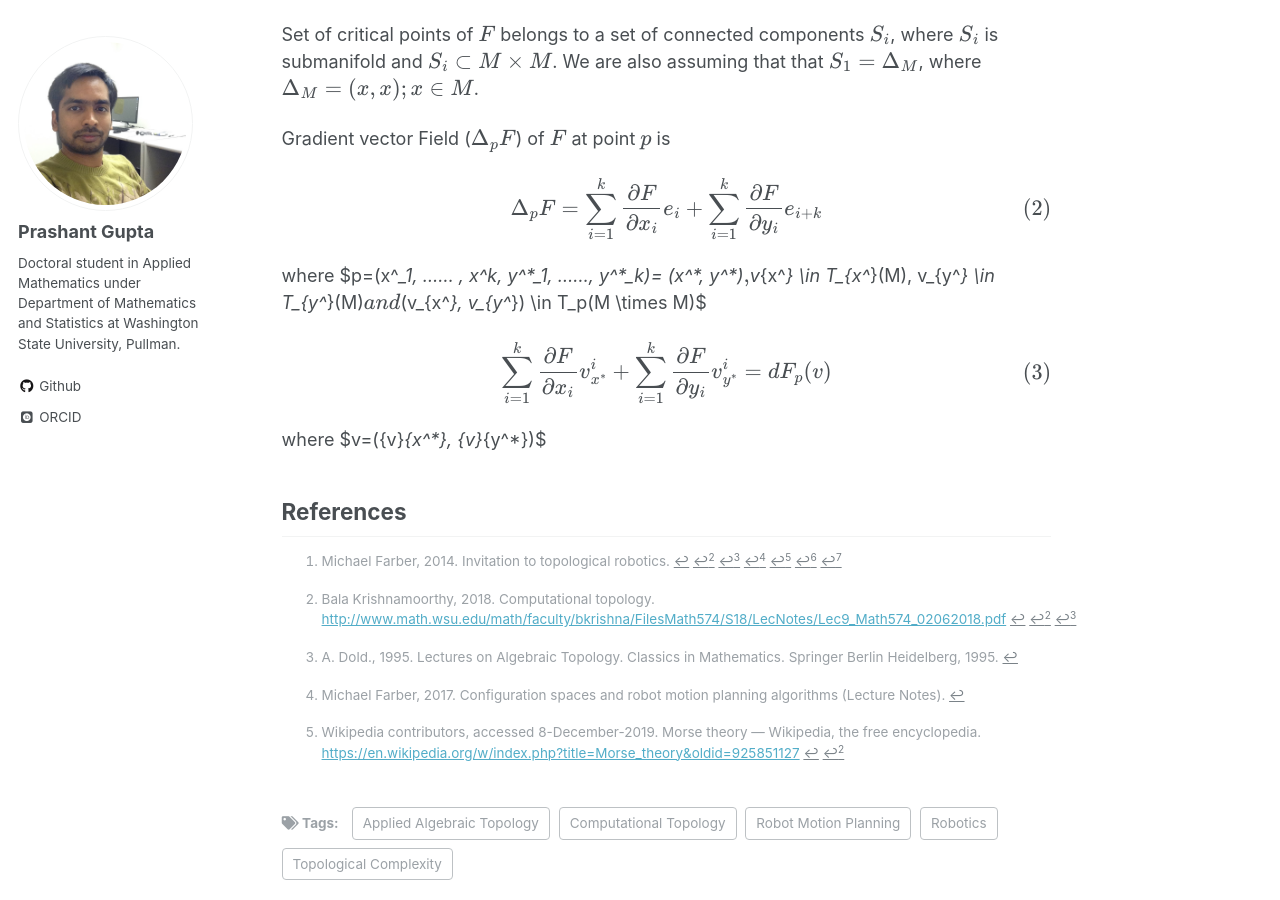
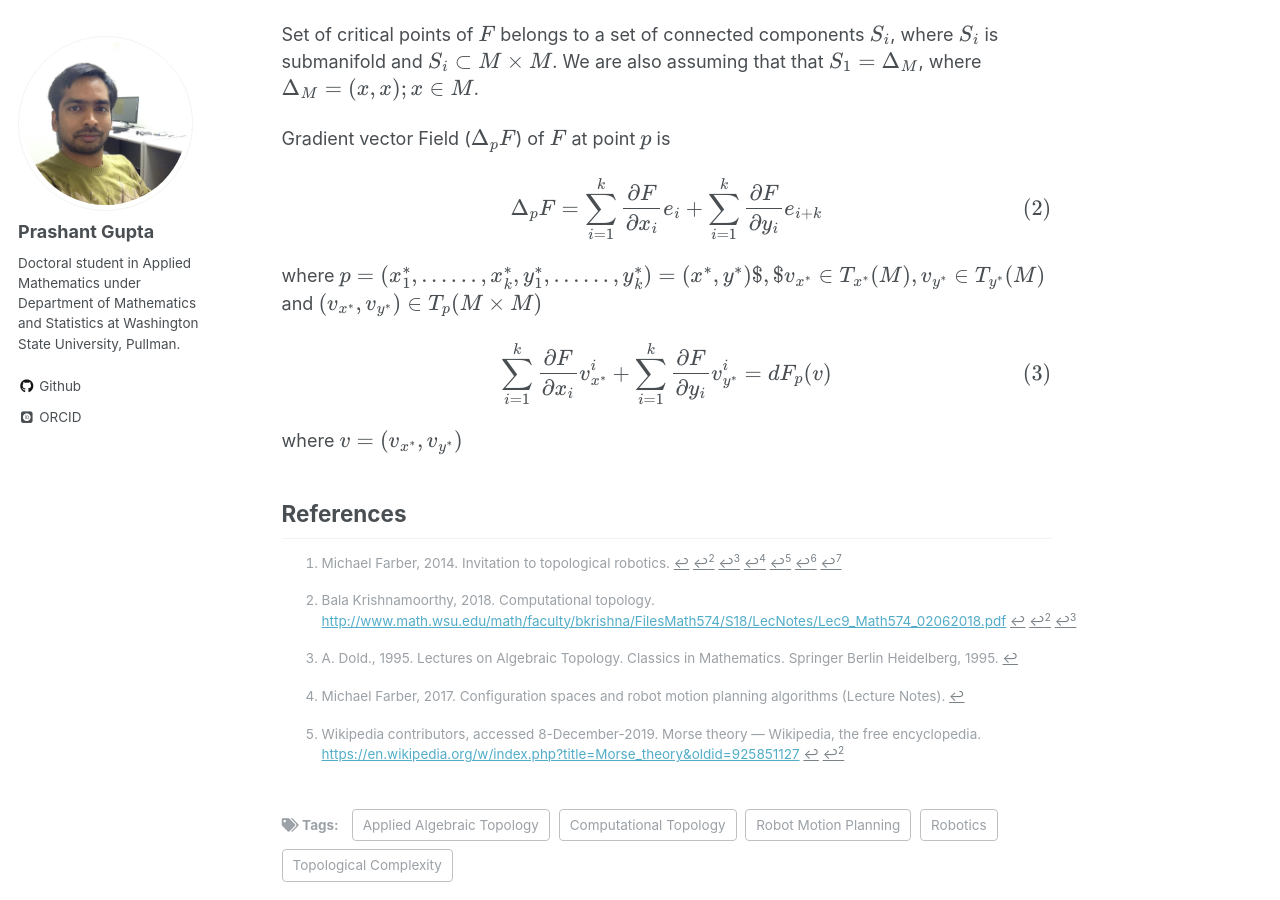
Before and after one commit to pragup/pragup.github.io, a Jekyll site: the page built from _posts/2020-03-08-Topological-Robot-Motion-Planning.md, in a window 1280 px wide and 900 px high, scrolled down 7700 px. Built offline with Jekyll 4.4.1, drawn with Linux system fonts in a browser that asks for light colours; some web fonts are replaced; formulas are drawn with MathJax 3.

Commit message:
no message

```diff
--- a/_posts/2020-03-08-Topological-Robot-Motion-Planning.md
+++ b/_posts/2020-03-08-Topological-Robot-Motion-Planning.md
@@ -206,11 +206,11 @@ Gradient vector Field ($\Delta_p F$) of $F$ at point $p$ is
 
 $$\Delta_p F = \sum_{i =1}^{k} \frac{\partial F}{\partial x_i} e_i + \sum_{i =1}^{k} \frac{\partial F}{\partial y_i} e_{i + k}$$
 
-where $p=(x^*_1, ...... , x^*_k, y^*_1, ......, y^*_k)= (x^*, y^*)$, $v_{x^*} \in T_{x^*}(M), v_{y^*} \in T_{y^*}(M)$ and $(v_{x^*}, v_{y^*}) \in T_p(M \times M)$
+where $$p=(x^*_1, ...... , x^*_k, y^*_1, ......, y^*_k)= (x^*, y^*)$, $v_{x^*} \in T_{x^*}(M), v_{y^*} \in T_{y^*}(M)$$ and $$(v_{x^*}, v_{y^*}) \in T_p(M \times M)$$
 
 $$\sum_{i =1}^{k} \frac{\partial F}{\partial x_i} {v}^i_{x^*} + \sum_{i =1}^{k} \frac{\partial F}{\partial y_i} {v}^i_{y^*} = dF_p(v)$$
 
-where $v=({v}_{x^*}, {v}_{y^*})$
+where $$v=({v}_{x^*}, {v}_{y^*})$$
 
 
 ## References ##
```
